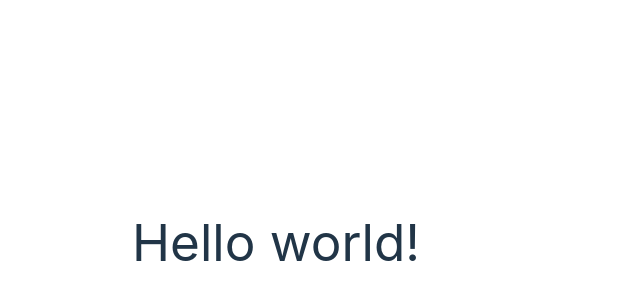
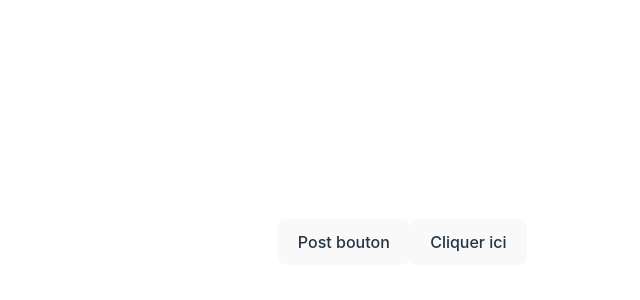
Before and after one commit to LinelinLove/hetic-architecture, a React (Vite) app in the folder architecture-anime-manga/: page / in a window 1280 px wide. Shown: the part 158-458 px from the top of the page, without its empty margins (364-1004 px from the left). Built offline with nearby package versions, Linux system fonts and the light colour scheme.

Commit message:
api rest get post

```diff
--- a/architecture-anime-manga/src/App.jsx
+++ b/architecture-anime-manga/src/App.jsx
@@ -1,34 +1,47 @@
-import { useState } from "react";
-import reactLogo from "./assets/react.svg";
-import viteLogo from "/vite.svg";
+import { useEffect, useState } from "react";
 import "./App.css";
 
 function App() {
-  const [count, setCount] = useState(0);
+  const [anime, setAnime] = useState("");
+  const [input, setInput] = useState("");
+  const [post, setPost] = useState("");
+  const [isDisplay, SetIsDisplay] = useState(false);
+
+  useEffect(() => {}, []);
+
+  function saveInput(e) {
+    setInput(e.target.value);
+  }
+
+  function sendInput() {
+    fetch("http://localhost:3000/backend", {
+      method: "POST",
+
+      body: JSON.stringify(input),
+    })
+      .then((res) => res.json())
+      .then((data) => setPost(data));
+  }
+
+  function afficherAnime() {
+    if (isDisplay === false) {
+      SetIsDisplay(true);
+      fetch("http://localhost:3000/backend")
+        .then((res) => res.json())
+        .then((data) => setAnime(data));
+    } else {
+      SetIsDisplay(false);
+      setAnime("");
+    }
+  }
 
   return (
     <>
-      <h1 className="text-3xl font-bold underline">Hello world!</h1>
-      {/* <div>
-        <a href="https://vitejs.dev" target="_blank">
-          <img src={viteLogo} className="logo" alt="Vite logo" />
-        </a>
-        <a href="https://react.dev" target="_blank">
-          <img src={reactLogo} className="logo react" alt="React logo" />
-        </a>
-      </div>
-      <h1>Vite + React</h1>
-      <div className="card">
-        <button onClick={() => setCount((count) => count + 1)}>
-          count is {count}
-        </button>
-        <p>
-          Edit <code>src/App.jsx</code> and save to test HMR
-        </p>
-      </div>
-      <p className="read-the-docs">
-        Click on the Vite and React logos to learn more
-      </p> */}
+      <p>{post.title}</p>
+      <input type="text" name="" id="" onChange={saveInput} />{" "}
+      <button onClick={sendInput}>Post bouton</button>
+      <button onClick={afficherAnime}>Cliquer ici</button>
+      <h1 className="text-3xl font-bold underline">{anime.title}</h1>
     </>
   );
 }
```
Also changed, not shown: 1 other file (tests, documents, lock files or other folders).
